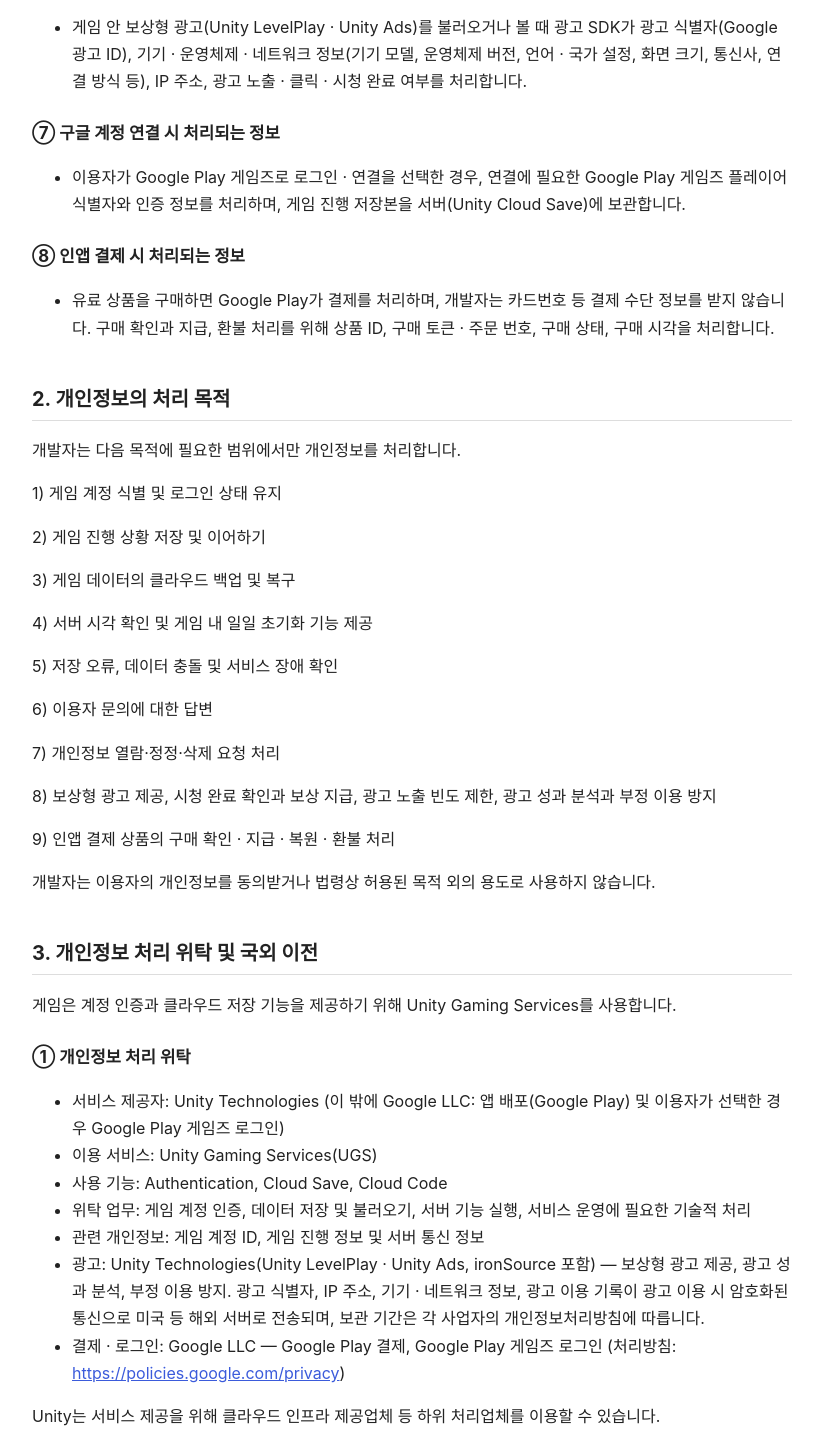
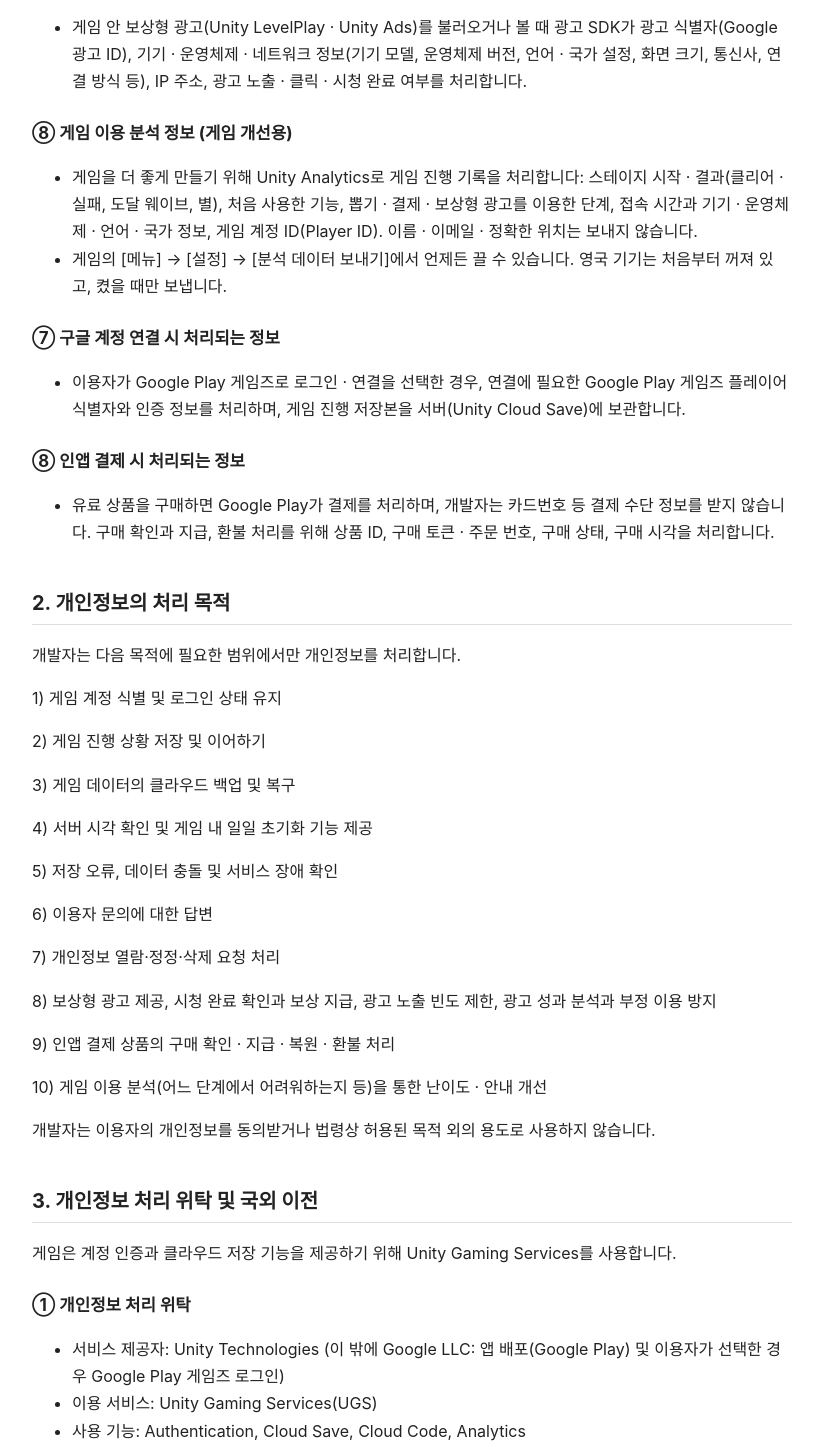
Before and after one commit to huiyeol93-del/huiyeol93-del.github.io, a plain HTML site: page privacy.html in a window 1280 px wide. Shown: the part 1742-3190 px from the top of the page, without its empty margins (228-1051 px from the left). Drawn offline with Linux system fonts and the light colour scheme.

Commit message:
개인정보처리방침: 게임 이용 분석(Unity Analytics) 항목 · 끄는 방법 추가

```diff
--- a/privacy.html
+++ b/privacy.html
@@ -49,6 +49,11 @@ a{color:#3b5bdb}footer{margin-top:3em;color:#888;font-size:.9em}</style></head><
 <ul>
 <li>게임 안 보상형 광고(Unity LevelPlay · Unity Ads)를 불러오거나 볼 때 광고 SDK가 광고 식별자(Google 광고 ID), 기기 · 운영체제 · 네트워크 정보(기기 모델, 운영체제 버전, 언어 · 국가 설정, 화면 크기, 통신사, 연결 방식 등), IP 주소, 광고 노출 · 클릭 · 시청 완료 여부를 처리합니다.</li>
 </ul>
+<h3>⑧ 게임 이용 분석 정보 (게임 개선용)</h3>
+<ul>
+<li>게임을 더 좋게 만들기 위해 Unity Analytics로 게임 진행 기록을 처리합니다: 스테이지 시작 · 결과(클리어 · 실패, 도달 웨이브, 별), 처음 사용한 기능, 뽑기 · 결제 · 보상형 광고를 이용한 단계, 접속 시간과 기기 · 운영체제 · 언어 · 국가 정보, 게임 계정 ID(Player ID). 이름 · 이메일 · 정확한 위치는 보내지 않습니다.</li>
+<li>게임의 [메뉴] → [설정] → [분석 데이터 보내기]에서 언제든 끌 수 있습니다. 영국 기기는 처음부터 꺼져 있고, 켰을 때만 보냅니다.</li>
+</ul>
 <h3>⑦ 구글 계정 연결 시 처리되는 정보</h3>
 <ul>
 <li>이용자가 Google Play 게임즈로 로그인 · 연결을 선택한 경우, 연결에 필요한 Google Play 게임즈 플레이어 식별자와 인증 정보를 처리하며, 게임 진행 저장본을 서버(Unity Cloud Save)에 보관합니다.</li>
@@ -68,6 +73,7 @@ a{color:#3b5bdb}footer{margin-top:3em;color:#888;font-size:.9em}</style></head><
 <p>7) 개인정보 열람·정정·삭제 요청 처리</p>
 <p>8) 보상형 광고 제공, 시청 완료 확인과 보상 지급, 광고 노출 빈도 제한, 광고 성과 분석과 부정 이용 방지</p>
 <p>9) 인앱 결제 상품의 구매 확인 · 지급 · 복원 · 환불 처리</p>
+<p>10) 게임 이용 분석(어느 단계에서 어려워하는지 등)을 통한 난이도 · 안내 개선</p>
 <p>개발자는 이용자의 개인정보를 동의받거나 법령상 허용된 목적 외의 용도로 사용하지 않습니다.</p>
 <h2>3. 개인정보 처리 위탁 및 국외 이전</h2>
 <p>게임은 계정 인증과 클라우드 저장 기능을 제공하기 위해 Unity Gaming Services를 사용합니다.</p>
@@ -75,7 +81,7 @@ a{color:#3b5bdb}footer{margin-top:3em;color:#888;font-size:.9em}</style></head><
 <ul>
 <li>서비스 제공자: Unity Technologies (이 밖에 Google LLC: 앱 배포(Google Play) 및 이용자가 선택한 경우 Google Play 게임즈 로그인)</li>
 <li>이용 서비스: Unity Gaming Services(UGS)</li>
-<li>사용 기능: Authentication, Cloud Save, Cloud Code</li>
+<li>사용 기능: Authentication, Cloud Save, Cloud Code, Analytics</li>
 <li>위탁 업무: 게임 계정 인증, 데이터 저장 및 불러오기, 서버 기능 실행, 서비스 운영에 필요한 기술적 처리</li>
 <li>관련 개인정보: 게임 계정 ID, 게임 진행 정보 및 서버 통신 정보</li>
 <li>광고: Unity Technologies(Unity LevelPlay · Unity Ads, ironSource 포함) — 보상형 광고 제공, 광고 성과 분석, 부정 이용 방지. 광고 식별자, IP 주소, 기기 · 네트워크 정보, 광고 이용 기록이 광고 이용 시 암호화된 통신으로 미국 등 해외 서버로 전송되며, 보관 기간은 각 사업자의 개인정보처리방침에 따릅니다.</li>
```
